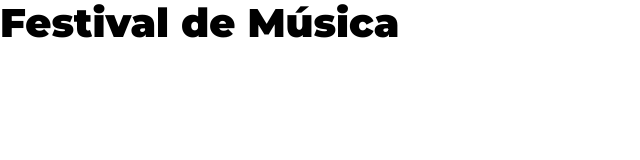
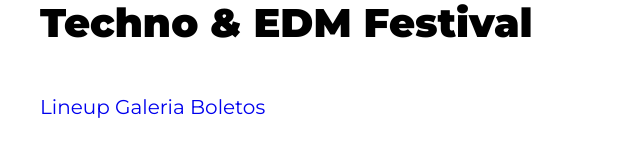
Before and after one commit to Caarl001/Festival-Musica, a website: page index.html in a window 1280 px wide. Shown: the whole page, without its empty margins (0-640 px from the left). Drawn offline with Linux system fonts and the light colour scheme.

Commit message:
Creacion leve del Header

```diff
--- a/index.html
+++ b/index.html
@@ -10,6 +10,15 @@
     <link rel="stylesheet" href="build/css/app.css">
 </head>
 <body>
-    <h1>Festival de Música</h1>
+    <header class="header">
+        <div class="contenedor contenido-header">
+            <h1>Techno & EDM Festival</h1>
+            <nav class="navegacion-principal">
+                <a href="#">Lineup</a>
+                <a href="#">Galeria</a>
+                <a href="#">Boletos</a>
+            </nav>
+        </div>
+    </header>
 </body>
 </html>
--- a/src/scss/base/_globales.scss
+++ b/src/scss/base/_globales.scss
@@ -18,6 +18,7 @@ body {
     font-size: 2rem;
 }
 p {
+    font-size: 2rem;
     color: v.$negro;
     line-height: 1.5;
 }
```
Also changed, not shown: build/css/app.css.
